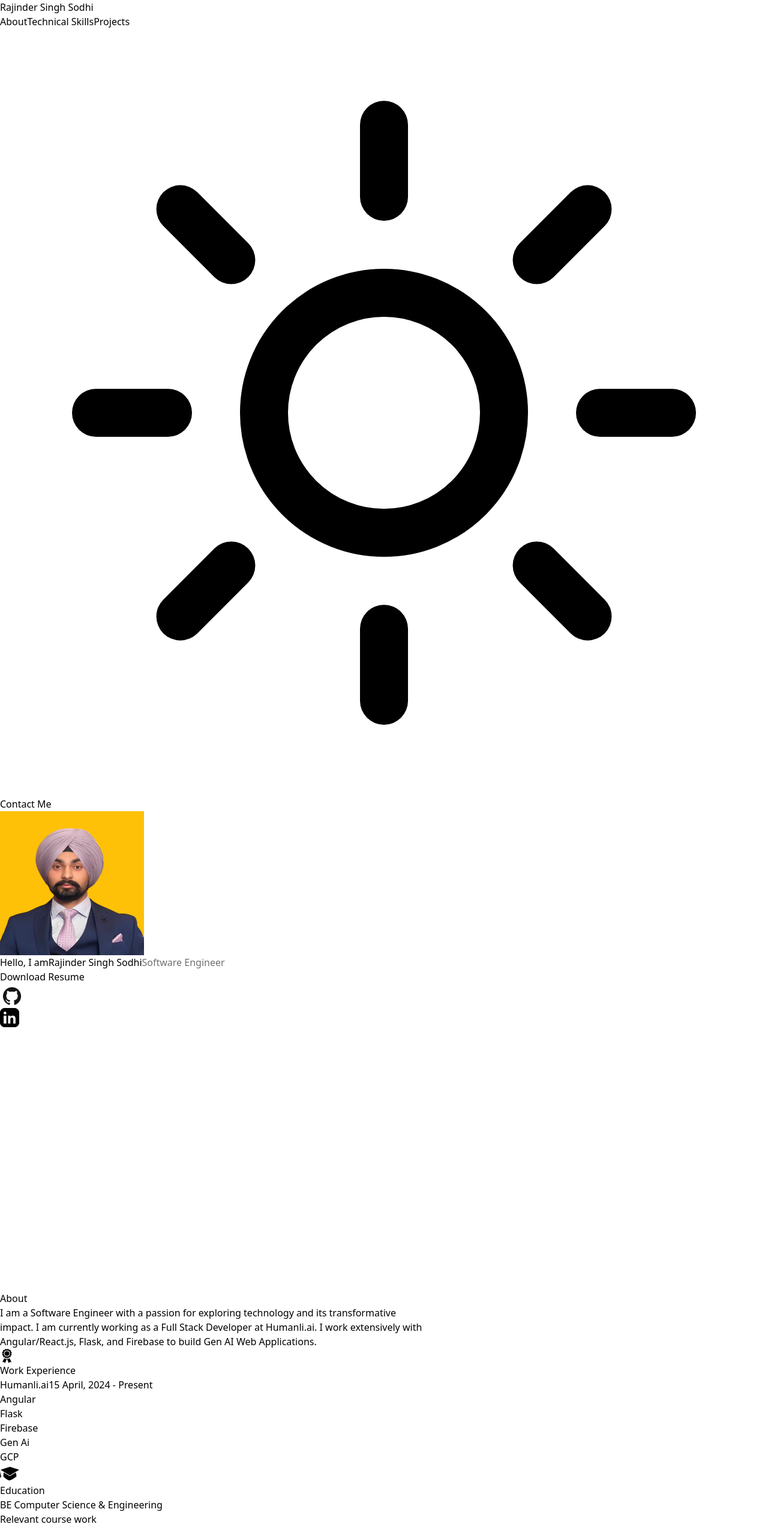
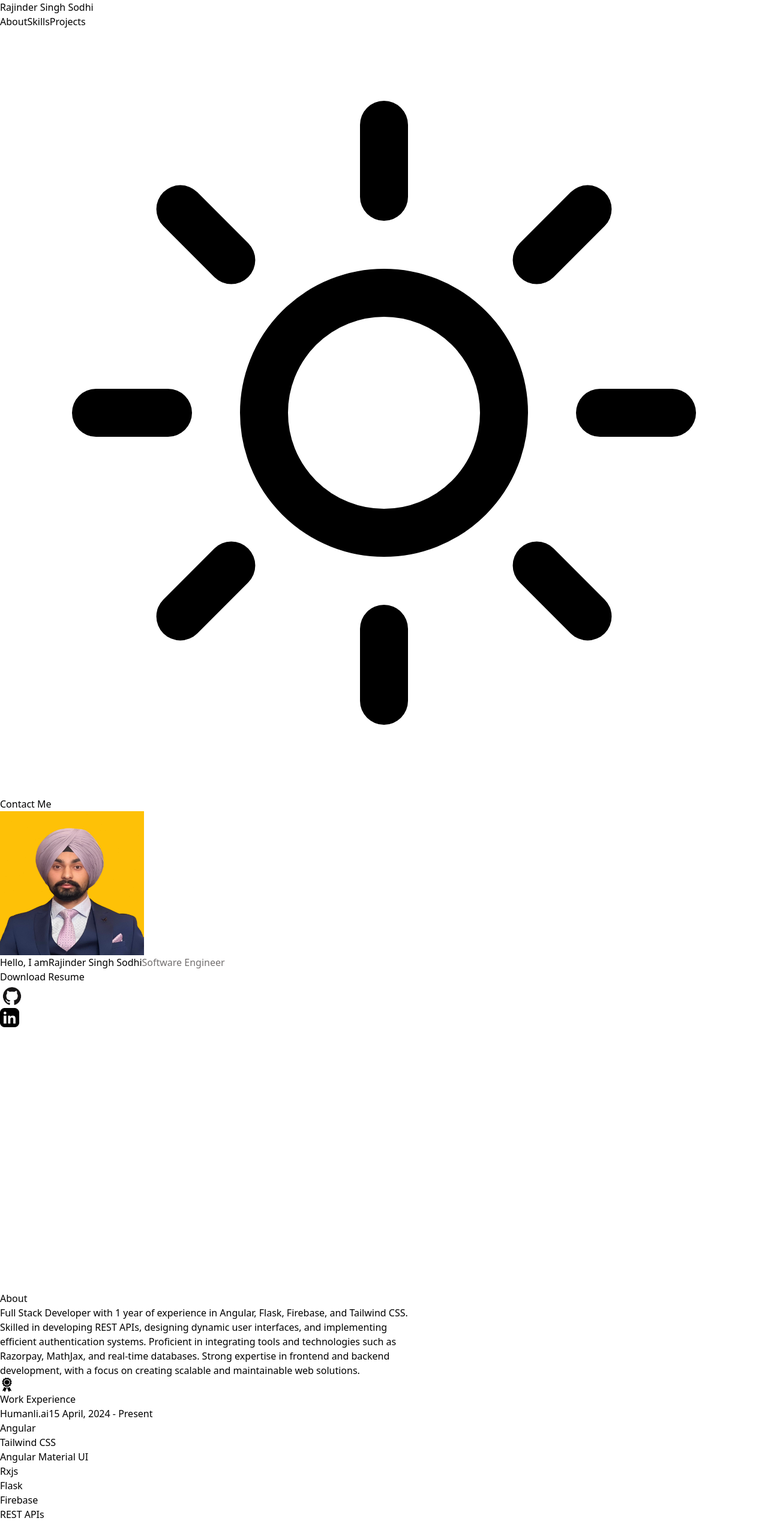
Before and after one commit to rajindersinghsodhi/my-portfolio, an Angular app: page / in a window 1280 px wide. Shown: the top 2540 px of the page at 60% size. Built offline with nearby package versions, Linux system fonts and the light colour scheme.

Commit message:
Feature: updated new data

```diff
--- a/src/app/app.component.html
+++ b/src/app/app.component.html
@@ -6,7 +6,7 @@
   </div>
   <div class="lg:flex flex lg:justify-center justify-evenly items-center lg:gap-x-12 w-full lg:w-6/12">
     <a href="#about" class="text-lg leading-6 text-gray-900"  [ngClass]="darkMode ? 'text-white' : ''">About</a>
-    <a href="#skills" class="text-lg leading-6 text-gray-900"  [ngClass]="darkMode ? 'text-white' : ''">Technical Skills</a>
+    <a href="#skills" class="text-lg leading-6 text-gray-900"  [ngClass]="darkMode ? 'text-white' : ''">Skills</a>
     <a href="#projects" class="text-lg leading-6 text-gray-900"  [ngClass]="darkMode ? 'text-white' : ''">Projects</a>
     <div class="border-2 p-1 rounded-xl cursor-pointer" (click)="toggleMode($event)"  [ngClass]="darkMode ? 'border-neutral-50' : 'border-black'">
       <svg *ngIf="darkMode==true; else lightIcon" xmlns="http://www.w3.org/2000/svg" fill="white" viewBox="0 0 24 24" stroke-width="1.5" stroke="currentColor" class="size-6">
@@ -63,7 +63,7 @@
     <h1 class="text-5xl font-semibold"  [ngClass]="darkMode ? 'text-white' : ''">About</h1>
   </div>
   <div class="hidden lg:flex justify-start" style="width: 55vw;">
-    <p class="flex text-justify"  [ngClass]="darkMode ? 'text-white' : ''">I am a Software Engineer with a passion for exploring technology and its transformative impact. I am currently working as a Full Stack Developer at Humanli.ai. I work extensively with Angular/React.js, Flask, and Firebase to build Gen AI Web Applications.</p>
+    <p class="flex text-justify"  [ngClass]="darkMode ? 'text-white' : ''">Full Stack Developer with 1 year of experience in Angular, Flask, Firebase, and Tailwind CSS. Skilled in developing REST APIs, designing dynamic user interfaces, and implementing efficient authentication systems. Proficient in integrating tools and technologies such as Razorpay, MathJax, and real-time databases. Strong expertise in frontend and backend development, with a focus on creating scalable and maintainable web solutions.</p>
   </div>
   <div class="flex lg:flex-row flex-col justify-evenly lg:items-stretch items-center gap-10 mx-3">
     <div class="flex flex-col items-center border rounded-3xl p-5 lg:w-1/2 w-11/12" [ngClass]="darkMode ? 'bg-black' : ' bg-white'">
@@ -82,8 +82,14 @@
           </div>
           <div class="flex flex-wrap gap-3 p-5">
             <p class="border-black border rounded-md p-2"  [ngClass]="darkMode ? 'bg-white text-black' : ' text-white bg-slate-950'">Angular</p>
+            <p class="border-black border rounded-md p-2"  [ngClass]="darkMode ? 'bg-white text-black' : ' text-white bg-slate-950'">Tailwind CSS</p>
+            <p class="border-black border rounded-md p-2"  [ngClass]="darkMode ? 'bg-white text-black' : ' text-white bg-slate-950'">Angular Material UI</p>
+            <p class="border-black border rounded-md p-2"  [ngClass]="darkMode ? 'bg-white text-black' : ' text-white bg-slate-950'">Rxjs</p>
             <p class="border-black border rounded-md p-2"  [ngClass]="darkMode ? 'bg-white text-black' : ' text-white bg-slate-950'">Flask</p>
             <p class="border-black border rounded-md p-2"  [ngClass]="darkMode ? 'bg-white text-black' : ' text-white bg-slate-950'">Firebase</p>
+            <p class="border-black border rounded-md p-2"  [ngClass]="darkMode ? 'bg-white text-black' : ' text-white bg-slate-950'">REST APIs</p>
+            <p class="border-black border rounded-md p-2"  [ngClass]="darkMode ? 'bg-white text-black' : ' text-white bg-slate-950'">MathJax</p>
+            <p class="border-black border rounded-md p-2"  [ngClass]="darkMode ? 'bg-white text-black' : ' text-white bg-slate-950'">Razorpay</p>
             <p class="border-black border rounded-md p-2"  [ngClass]="darkMode ? 'bg-white text-black' : ' text-white bg-slate-950'">Gen Ai</p>
             <p class="border-black border rounded-md p-2"  [ngClass]="darkMode ? 'bg-white text-black' : ' text-white bg-slate-950'">GCP</p>
           </div>
@@ -125,7 +131,7 @@
 <section id="skills" [ngClass]="darkMode ? 'bg-black' : ''">
   <div class="flex flex-col justify-evenly items-center" id="skills-container">
     <div class="flex justify-center mt-20 mb-5 lg:m-0">
-      <h1 class="text-5xl font-semibold" [ngClass]="darkMode ? 'text-white' : ''">Technical Skills</h1>
+      <h1 class="text-5xl font-semibold" [ngClass]="darkMode ? 'text-white' : ''">Skills</h1>
     </div>
     <div class="flex lg:flex-row flex-col justify-evenly lg:items-stretch items-center gap-10 mx-3">
       <div class="flex flex-col items-center border rounded-3xl p-5 lg:w-1/3 w-11/12" [ngClass]="darkMode ? 'bg-black' : '  bg-white'">
@@ -134,10 +140,8 @@
           <div class="flex flex-wrap gap-3 p-5">
             <p class="border-black border rounded-md p-2" [ngClass]="darkMode ? 'bg-white text-black' : 'bg-slate-950 text-white'">HTML</p>
             <p class="border-black border rounded-md p-2" [ngClass]="darkMode ? 'bg-white text-black' : 'bg-slate-950 text-white'">CSS</p>
-            <p class="border-black border rounded-md p-2" [ngClass]="darkMode ? 'bg-white text-black' : 'bg-slate-950 text-white'">Javascript</p>
             <p class="border-black border rounded-md p-2" [ngClass]="darkMode ? 'bg-white text-black' : 'bg-slate-950 text-white'">Angular</p>
             <p class="border-black border rounded-md p-2" [ngClass]="darkMode ? 'bg-white text-black' : 'bg-slate-950 text-white'">Reactjs</p>
-            <p class="border-black border rounded-md p-2" [ngClass]="darkMode ? 'bg-white text-black' : 'bg-slate-950 text-white'">REST API's</p>
             <p class="border-black border rounded-md p-2" [ngClass]="darkMode ? 'bg-white text-black' : 'bg-slate-950 text-white'">Bootstrap</p>
             <p class="border-black border rounded-md p-2" [ngClass]="darkMode ? 'bg-white text-black' : 'bg-slate-950 text-white'">Tailwind CSS</p>
             <p class="border-black border rounded-md p-2" [ngClass]="darkMode ? 'bg-white text-black' : 'bg-slate-950 text-white'">Gen Ai</p>
@@ -151,8 +155,11 @@
           <div class="flex flex-wrap gap-3 p-5">
             <p class="border-black border rounded-md p-2" [ngClass]="darkMode ? 'bg-white text-black' : 'bg-slate-950 text-white'">Python</p>
             <p class="border-black border rounded-md p-2" [ngClass]="darkMode ? 'bg-white text-black' : 'bg-slate-950 text-white'">Flask</p>
+            <p class="border-black border rounded-md p-2" [ngClass]="darkMode ? 'bg-white text-black' : 'bg-slate-950 text-white'">Express</p>
+            <p class="border-black border rounded-md p-2" [ngClass]="darkMode ? 'bg-white text-black' : 'bg-slate-950 text-white'">REST API's</p>
             <p class="border-black border rounded-md p-2" [ngClass]="darkMode ? 'bg-white text-black' : 'bg-slate-950 text-white'">Git</p>
             <p class="border-black border rounded-md p-2" [ngClass]="darkMode ? 'bg-white text-black' : 'bg-slate-950 text-white'">Firebase</p>
+            <p class="border-black border rounded-md p-2" [ngClass]="darkMode ? 'bg-white text-black' : 'bg-slate-950 text-white'">MongoDB</p>
           </div>
         </div>
       </div>
@@ -182,6 +189,31 @@
       <h1 class="text-5xl font-semibold" [ngClass]="darkMode ? 'text-white' : ''">Projects</h1>
     </div>
     <div class="flex flex-col lg:flex-row justify-evenly lg:items-stretch items-center gap-10 mx-3">
+      <div class="flex flex-col items-start border rounded-3xl p-5 lg:w-1/3 w-11/12" [ngClass]="darkMode ? 'bg-black' : 'bg-white'">
+        <div class="flex w-full justify-between">
+          <span class="text-xl font-bold" [ngClass]="darkMode ? 'text-white' : ''">Pragyan AI</span>
+          <a href="https://competition.pragyan.humanli.ai" target="_blank"><button class="text-base rounded-md px-2 py-1" [ngClass]="darkMode ? 'bg-white text-black' : 'bg-slate-950 text-white'">Link</button></a>
+        </div>
+        <div class="flex flex-col items-start">
+          <h1 [ngClass]="darkMode ? 'text-white' : ''">AI-powered platform for NEET and JEE aspirants</h1>
+          <div class="mt-5">
+            <p class="text-justify" [ngClass]="darkMode ? 'text-white' : ''">
+              Designed and developed an AI-powered platform for personalized educational content and assessments.
+              Implemented text-to-speech, speech-to-text, topic-wise tests, and AI-generated reports for interactive learning.
+              Integrated MathJax and Markdown for rendering complex content, real-time notifications, and Razorpay for payment processing.
+            </p>
+          </div>
+          <div class="flex flex-wrap gap-3 mt-5">
+            <p class="border-black border rounded-md p-2" [ngClass]="darkMode ? 'bg-white text-black' : 'bg-slate-950 text-white'">Angular</p>
+            <p class="border-black border rounded-md p-2" [ngClass]="darkMode ? 'bg-white text-black' : 'bg-slate-950 text-white'">Tailwind CSS</p>
+            <p class="border-black border rounded-md p-2" [ngClass]="darkMode ? 'bg-white text-black' : 'bg-slate-950 text-white'">Angular Material UI</p>
+            <p class="border-black border rounded-md p-2" [ngClass]="darkMode ? 'bg-white text-black' : 'bg-slate-950 text-white'">Rxjs</p>
+            <p class="border-black border rounded-md p-2" [ngClass]="darkMode ? 'bg-white text-black' : 'bg-slate-950 text-white'">Flask</p>
+            <p class="border-black border rounded-md p-2" [ngClass]="darkMode ? 'bg-white text-black' : 'bg-slate-950 text-white'">Firebase</p>
+            <p class="border-black border rounded-md p-2" [ngClass]="darkMode ? 'bg-white text-black' : 'bg-slate-950 text-white'">Razorpay</p>
+          </div>
+        </div>
+      </div>
       <div class="flex flex-col items-start border rounded-3xl p-5 lg:w-1/3 w-11/12" [ngClass]="darkMode ? 'bg-black' : 'bg-white'">
         <h1 class="text-xl font-bold" [ngClass]="darkMode ? 'text-white' : ''">Convocraze</h1>
         <div class="flex flex-col items-start">
@@ -222,23 +254,6 @@
           </div>
         </div>
       </div>
-      <div class="flex flex-col items-start border rounded-3xl p-5 lg:w-1/3 w-11/12" [ngClass]="darkMode ? 'bg-black' : 'bg-white'">
-        <h1 class="text-xl font-bold" [ngClass]="darkMode ? 'text-white' : ''">Covid Management System</h1>
-        <div class="flex flex-col items-start">
-          <h1 [ngClass]="darkMode ? 'text-white' : ''">management of covid vaccination</h1>
-          <div class="mt-5">
-            <p class="text-justify" [ngClass]="darkMode ? 'text-white' : ''">Engineered and deployed a comprehensive COVID-19 testing data management website integrating user authentication, test data collection, and report tracking functionalities. Utilized HTML, CSS, ReactJs, and Firebase technologies to enhance data handling efficiency and user experience.
-              </p>
-          </div>
-          <div class="flex flex-wrap gap-3 mt-5">
-            <p class="border-black border rounded-md p-2" [ngClass]="darkMode ? 'bg-white text-black' : 'bg-slate-950  text-white'">HTML</p>
-            <p class="border-black border rounded-md p-2" [ngClass]="darkMode ? 'bg-white text-black' : 'bg-slate-950  text-white'">CSS</p>
-            <p class="border-black border rounded-md p-2" [ngClass]="darkMode ? 'bg-white text-black' : 'bg-slate-950  text-white'">Javascript</p>
-            <p class="border-black border rounded-md p-2" [ngClass]="darkMode ? 'bg-white text-black' : 'bg-slate-950  text-white'">ReactJs</p>
-            <p class="border-black border rounded-md p-2" [ngClass]="darkMode ? 'bg-white text-black' : 'bg-slate-950  text-white'">Firebase</p>
-          </div>
-        </div>
-      </div>
     </div>
   </div>
 </section>
@@ -276,11 +291,11 @@
 <footer class="mx-auto flex flex-col gap-10 w-full items-center justify-center p-6" aria-label="Global" [ngClass]="darkMode ? 'bg-black' : ''">
   <div class="lg:flex flex lg:justify-evenly justify-evenly border rounded-3xl p-5 lg:gap-x-12 w-full lg:w-6/12" [ngClass]="darkMode ? 'bg-black' : ' bg-white'">
     <a href="#about" class="text-lg leading-6" [ngClass]="darkMode ? 'text-white' : 'text-gray-900'">About</a>
-    <a href="#skills" class="text-lg leading-6" [ngClass]="darkMode ? 'text-white' : 'text-gray-900'">Technical Skills</a>
+    <a href="#skills" class="text-lg leading-6" [ngClass]="darkMode ? 'text-white' : 'text-gray-900'">Skills</a>
     <a href="#projects" class="text-lg leading-6" [ngClass]="darkMode ? 'text-white' : 'text-gray-900'">Projects</a>
   </div>
   <div class="lg:flex flex lg:justify-center justify-evenly" [ngClass]="darkMode ? 'bg-black' : ' bg-white'">
-    <span class="text-sm leading-6" [ngClass]="darkMode ? 'text-white' : 'text-gray-900'">Version 1.0.4</span>
+    <span class="text-sm leading-6" [ngClass]="darkMode ? 'text-white' : 'text-gray-900'">Version 1.0.5</span>
   </div>
 </footer>
 
```
Also changed, not shown: src/app/app.component.ts (+7 -3 lines), 1 other file (tests, documents, lock files or other folders).
